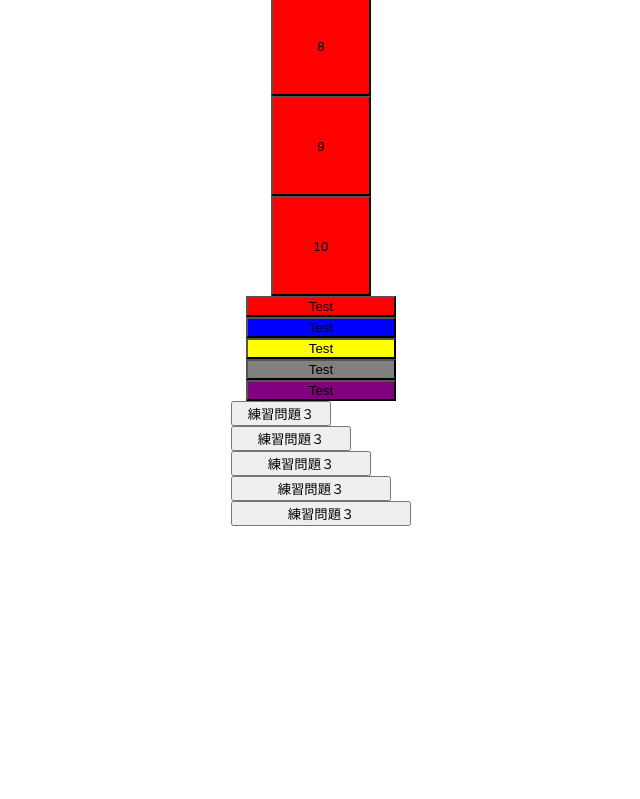
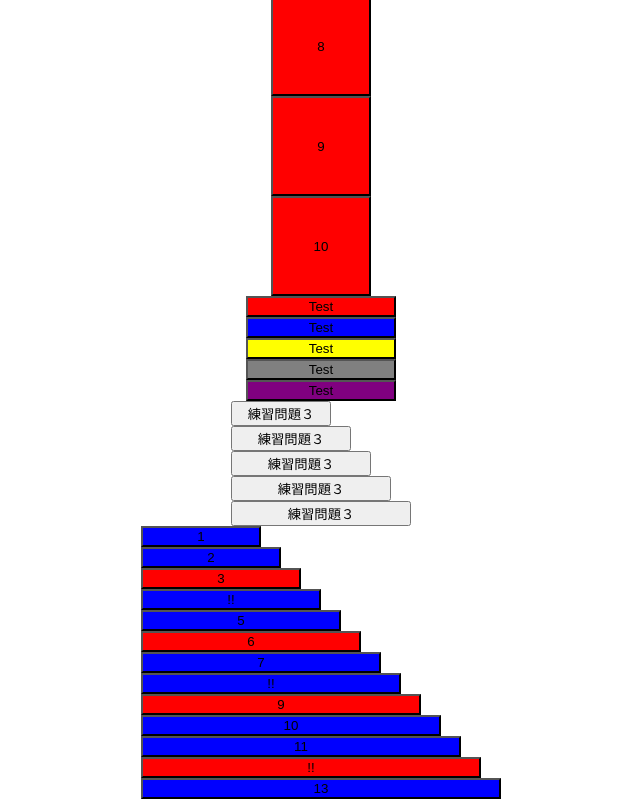
Before and after one commit to quest-academia/react-quest, a React (Create React App) app in the folder 04_react_component/class/: page / in a window 1280 px wide. Shown: the part 704-1503 px from the top of the page, without its empty margins (319-959 px from the left). Before the commit the page ends 1230 px from the top, so only its background shows below. Built offline with nearby package versions, Linux system fonts and the light colour scheme.

Commit message:
練習問題４

```diff
--- a/04_react_component/class/src/App.js
+++ b/04_react_component/class/src/App.js
@@ -2,6 +2,7 @@
 import RedButton from './components/training/RedButton';
 import BigButton from './components/training/BigButton';
 import FlexibleButton from './components/training/FlexibleButton';
+import DifficultButton from './components/training/DifficultButton';
 
 function App() {
   //練習問題1
@@ -24,6 +25,9 @@
 
         {/* 練習問題３ */}
         <FlexibleButton width={100} text={"練習問題３"} />
+
+        {/* 練習問題４ */}
+        <DifficultButton width={120} text={1} />
       </header>
     </div>
   );
--- a/04_react_component/class/src/components/training/DifficultButton.jsx
+++ b/04_react_component/class/src/components/training/DifficultButton.jsx
@@ -0,0 +1,42 @@
+import React from 'react';
+/*
+props: width, 表示文字
+ボタンを１３個、背景青
+１つ表示ごとに20px増(for)利用
+表示文字は１～１３まで表示、
+表示文字が3の倍数の時、背景赤
+表示文字が4の倍数の時表示文字'!!'
+*/
+
+class DifficultButton extends React.Component {
+    render () {
+        // ? letとconstの使い方はぼんやり…
+        const difficultArr = [];
+        let width = this.props.width;
+        let text = this.props.text;
+
+        for (text; text <= 13; text++){
+            // 3の倍数の時背景を赤、それ以外の時は青を返す
+            const difficultColor = (i => i % 3 === 0 ? '#ff0000' : '#0000ff');
+
+            // 4の倍数の時!!、それ以外の時は引数を返す
+            const difficultText = (i => i % 4 === 0 ? "!!" : i);
+
+            let style = {
+                display: 'block',
+                backgroundColor: difficultColor(text),
+                width: width + 'px'
+            }
+
+            difficultArr.push(<button style={style}>{difficultText(text)}</button>);
+            width += 20;
+        }
+
+        return (
+            <div>{difficultArr}</div>
+        );
+    }
+
+}
+
+export default DifficultButton;
```
Also changed, not shown: 1 other file (tests, documents, lock files or other folders).
